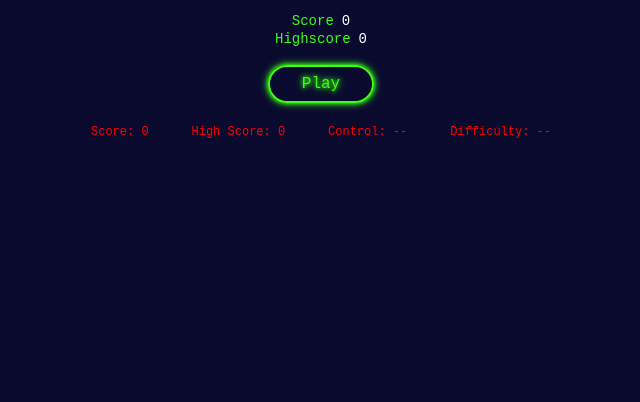
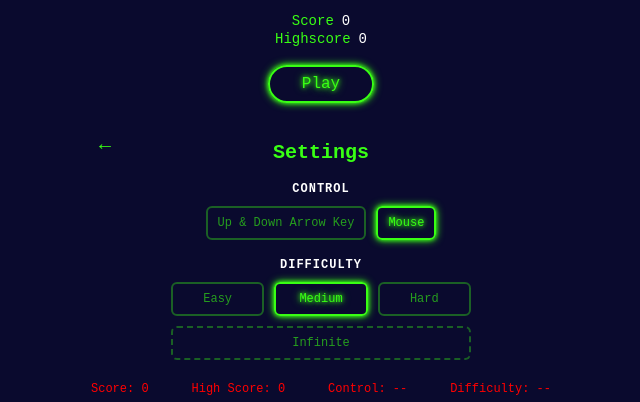
Before and after one commit to Sarthak3232/InfiniteArcadePong, a website with bundled scripts: page src/popup.html in a window 1280 px wide. Shown: the part 448-850 px from the top of the page, without its empty margins (319-959 px from the left). Before the commit the page ends 800 px from the top, so only its background shows below. Built offline with nearby package versions, Linux system fonts and the light colour scheme; some packages are replaced by stand-ins of ours.

Commit message:
feat: add settings screen with control and difficulty options
Back arrow, two control buttons (Arrow Keys / Mouse), and four
difficulty buttons (Easy/Medium/Hard/Infinite) replacing the
Day 3-4 debug-only functions with real clickable UI. Went with
a 3-then-1 layout for difficulty (Infinite gets its own row with
a dashed border) rather than a 2x2 grid, so the special tier
reads as visually distinct - easy to switch to 2x2 if preferred.
Active selections highlight via the existing neon-glow utility.
Switching difficulty resets the score, per Part A's note that
score resets on mode switch.

```diff
--- a/src/js/controls.js
+++ b/src/js/controls.js
@@ -3,6 +3,10 @@ import { clamp } from './utils.js';
 import { leftPaddle } from './paddles.js';
 
 let controlScheme = 'mouse';
+
+export function getControlScheme() {
+  return controlScheme;
+}
 
 export function setControlScheme(scheme) {
   if (scheme !== 'mouse' && scheme !== 'keyboard') {
--- a/src/js/main.js
+++ b/src/js/main.js
@@ -5,6 +5,7 @@ import { render } from './render.js';
 import { tickSurvivalScore } from './score.js';
 import { isGamePlaying } from './screens.js';
 import { refreshGameOverScores } from './gameOverScreen.js';
+import { refreshSettingsActiveStates } from './settingsScreen.js';
 
 console.log('Infinite Arcade Pong initialized');
 
@@ -28,6 +29,7 @@ function gameLoop(timestamp) {
 
   // Cheap to keep in sync every frame regardless of which screen is active.
   refreshGameOverScores();
+  refreshSettingsActiveStates();
 
   requestAnimationFrame(gameLoop);
 }
--- /dev/null
+++ b/src/js/settingsScreen.js
@@ -0,0 +1,26 @@
+import { setControlScheme, getControlScheme } from './controls.js';
+import { setDifficulty, getDifficulty } from './difficulty.js';
+import { resetScore } from './score.js';
+import { closeSettings } from './screens.js';
+
+export function refreshSettingsActiveStates() {
+  $('.option-btn[data-control-scheme]').each(function () {
+    $(this).toggleClass('active', $(this).data('control-scheme') === getControlScheme());
+  });
+  $('.option-btn[data-difficulty]').each(function () {
+    $(this).toggleClass('active', $(this).data('difficulty') === getDifficulty());
+  });
+}
+
+$('.option-btn[data-control-scheme]').on('click', function () {
+  setControlScheme($(this).data('control-scheme'));
+});
+
+$('.option-btn[data-difficulty]').on('click', function () {
+  setDifficulty($(this).data('difficulty'));
+  resetScore();
+});
+
+$('#back-btn').on('click', function () {
+  closeSettings();
+});
--- a/src/popup.html
+++ b/src/popup.html
@@ -27,6 +27,29 @@
       <button id="play-btn" class="btn-pill neon-glow">Play</button>
     </div>
 
+    <div id="screen-settings" class="screen screen-settings hidden">
+      <button id="back-btn" class="icon-btn back-btn" aria-label="Back">&larr;</button>
+      <h2 class="settings-heading">Settings</h2>
+
+      <div class="settings-section">
+        <h3 class="settings-label">Control</h3>
+        <div class="settings-buttons">
+          <button class="option-btn" data-control-scheme="keyboard">Up &amp; Down Arrow Key</button>
+          <button class="option-btn" data-control-scheme="mouse">Mouse</button>
+        </div>
+      </div>
+
+      <div class="settings-section">
+        <h3 class="settings-label">Difficulty</h3>
+        <div class="settings-buttons settings-buttons-difficulty">
+          <button class="option-btn" data-difficulty="easy">Easy</button>
+          <button class="option-btn" data-difficulty="medium">Medium</button>
+          <button class="option-btn" data-difficulty="hard">Hard</button>
+          <button class="option-btn option-btn-infinite" data-difficulty="infinite">Infinite</button>
+        </div>
+      </div>
+    </div>
+
     <div id="status-bar" class="status-bar">
       <div class="status-item" id="score">Score: 0</div>
       <div class="status-item" id="highscore">High Score: 0</div>
--- a/src/styles.scss
+++ b/src/styles.scss
@@ -121,3 +121,79 @@ body {
   font-size: 16px;
   cursor: pointer;
 }
+
+.icon-btn {
+  background: transparent;
+  border: none;
+  color: $color-neon-green;
+  font-size: 20px;
+  line-height: 1;
+  cursor: pointer;
+  padding: 4px;
+}
+
+.screen-settings {
+  position: relative;
+  padding: 16px 0;
+  gap: 18px;
+}
+
+.back-btn {
+  position: absolute;
+  top: 10px;
+  left: 10px;
+}
+
+.settings-heading {
+  font-size: 20px;
+  margin-top: 6px;
+}
+
+.settings-section {
+  display: flex;
+  flex-direction: column;
+  align-items: center;
+  gap: 10px;
+  width: 100%;
+}
+
+.settings-label {
+  font-size: 12px;
+  text-transform: uppercase;
+  letter-spacing: 1px;
+  color: $color-ball;
+}
+
+.settings-buttons {
+  display: flex;
+  flex-wrap: wrap;
+  gap: 10px;
+  justify-content: center;
+  width: 300px;
+}
+
+.settings-buttons-difficulty .option-btn {
+  flex: 1 1 calc(33.333% - 8px);
+}
+
+.option-btn {
+  background: transparent;
+  border: 2px solid rgba($color-neon-green, 0.35);
+  color: rgba($color-neon-green, 0.6);
+  border-radius: 6px;
+  padding: 8px 10px;
+  font-family: inherit;
+  font-size: 12px;
+  cursor: pointer;
+
+  &.active {
+    @extend .neon-glow;
+  }
+}
+
+// Infinite is a distinct special tier, not just "hard but higher" -
+// give it its own row and a dashed border to set it apart visually.
+.option-btn-infinite {
+  flex-basis: 100%;
+  border-style: dashed;
+}
```
Also changed, not shown: src/styles.css.
